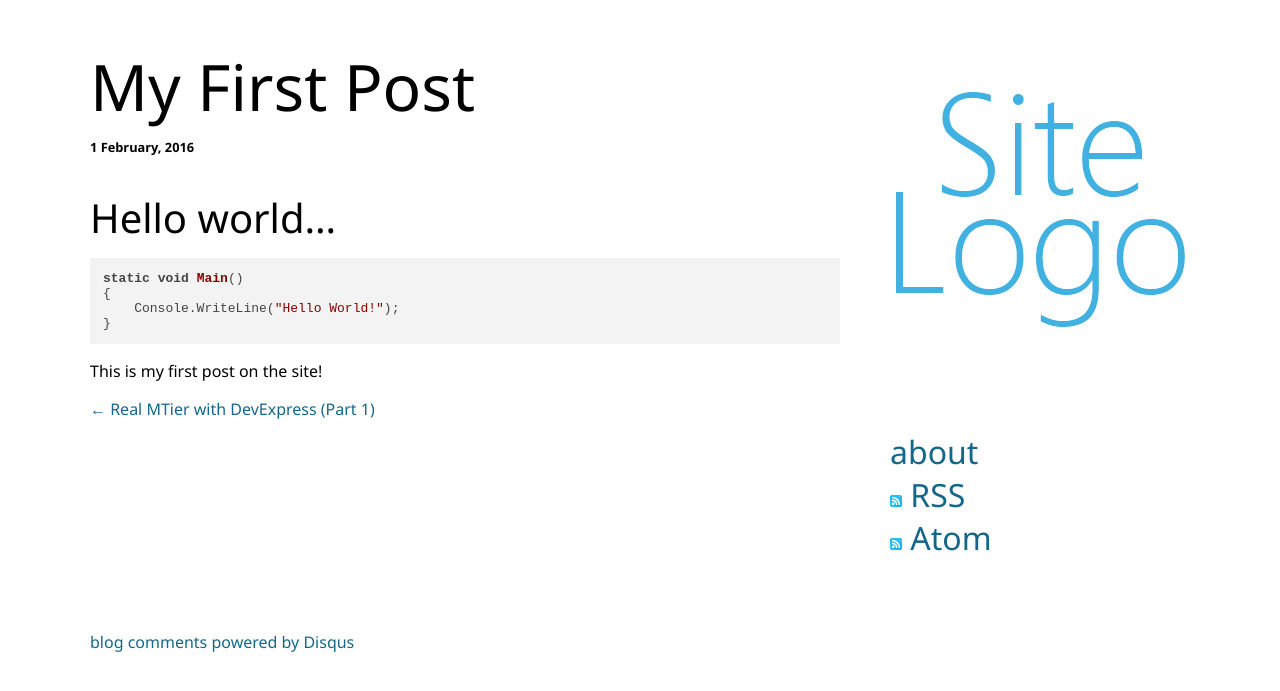
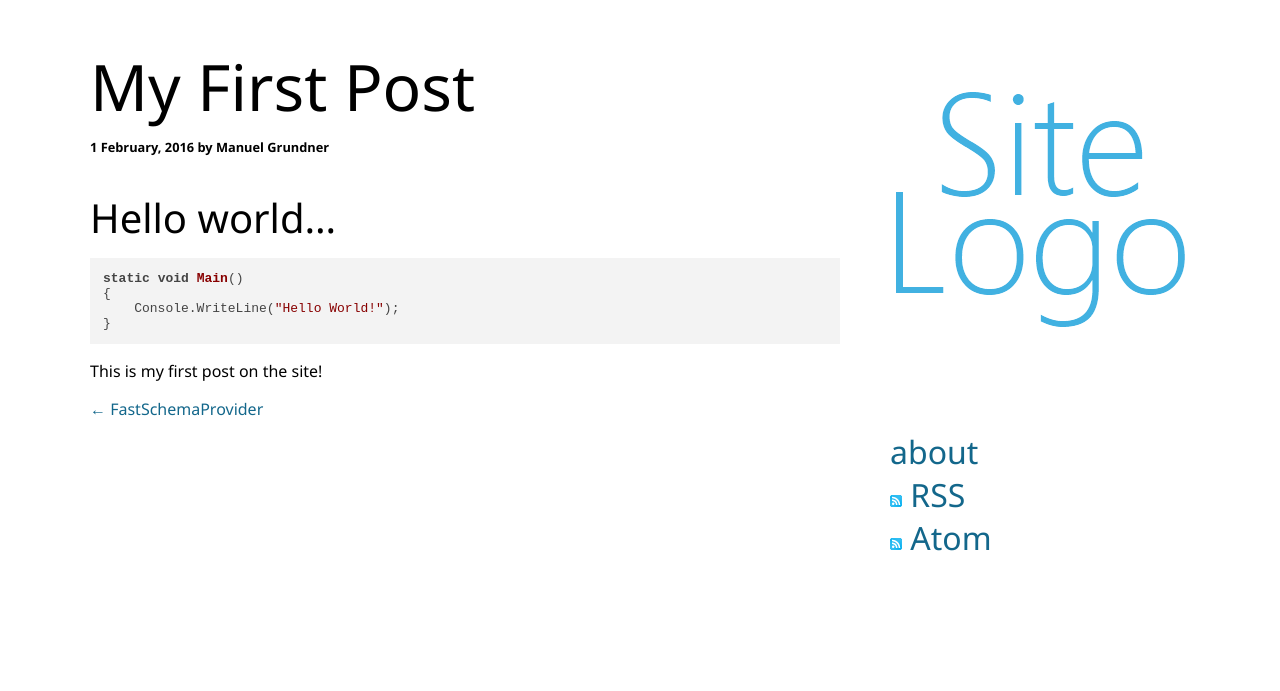
Before and after one commit to xenial-io/Xenial.Blog, a Jekyll site: the page built from _posts/2016-02-01-myfirstpost.md, in a window 1280 px wide. Shown: the top 691 px of the page. Built offline with Jekyll 4.4.1, drawn with Linux system fonts in a browser that asks for light colours; nearby versions of some CDN libraries; comment, search, counter and statistics services are not loaded.

Commit message:
added summary @ index page & fast schema provider post

```diff
--- a/_layouts/post.html
+++ b/_layouts/post.html
@@ -5,7 +5,7 @@
 <div class="entry-container">
 	<div class='entry'>
 		<h1> {{page.title}} </h1>
-		<span class="postdate">{{ page.date | date: "%e %B, %Y"  }}
+		<span class="postdate">{{ page.date | date: "%e %B, %Y"  }} by {{ page.author }}
 			{% for tag in page.tags %}
 				<li><a href="/tag/{{ tag }}">{{ tag }}</a></li>
 			{% endfor %}
--- a/_posts/2016-02-01-myfirstpost.md
+++ b/_posts/2016-02-01-myfirstpost.md
@@ -1,8 +1,8 @@
 ---
 layout: post
 title: "My First Post"
-author: "Author"
-comments: true
+author: "Manuel Grundner"
+comments: false
 ---
 
 ## Hello world...
```
Also changed, not shown: _posts/2012-07-19-hello-blog.md (+6 -4 lines), _posts/2012-07-22-real-mtier-with-devexpress-part1.md (+6 -2 lines), _posts/2012-08-02-fastschemaprovider.md (added, +38 -0 lines), index.html (+9 -9 lines).
